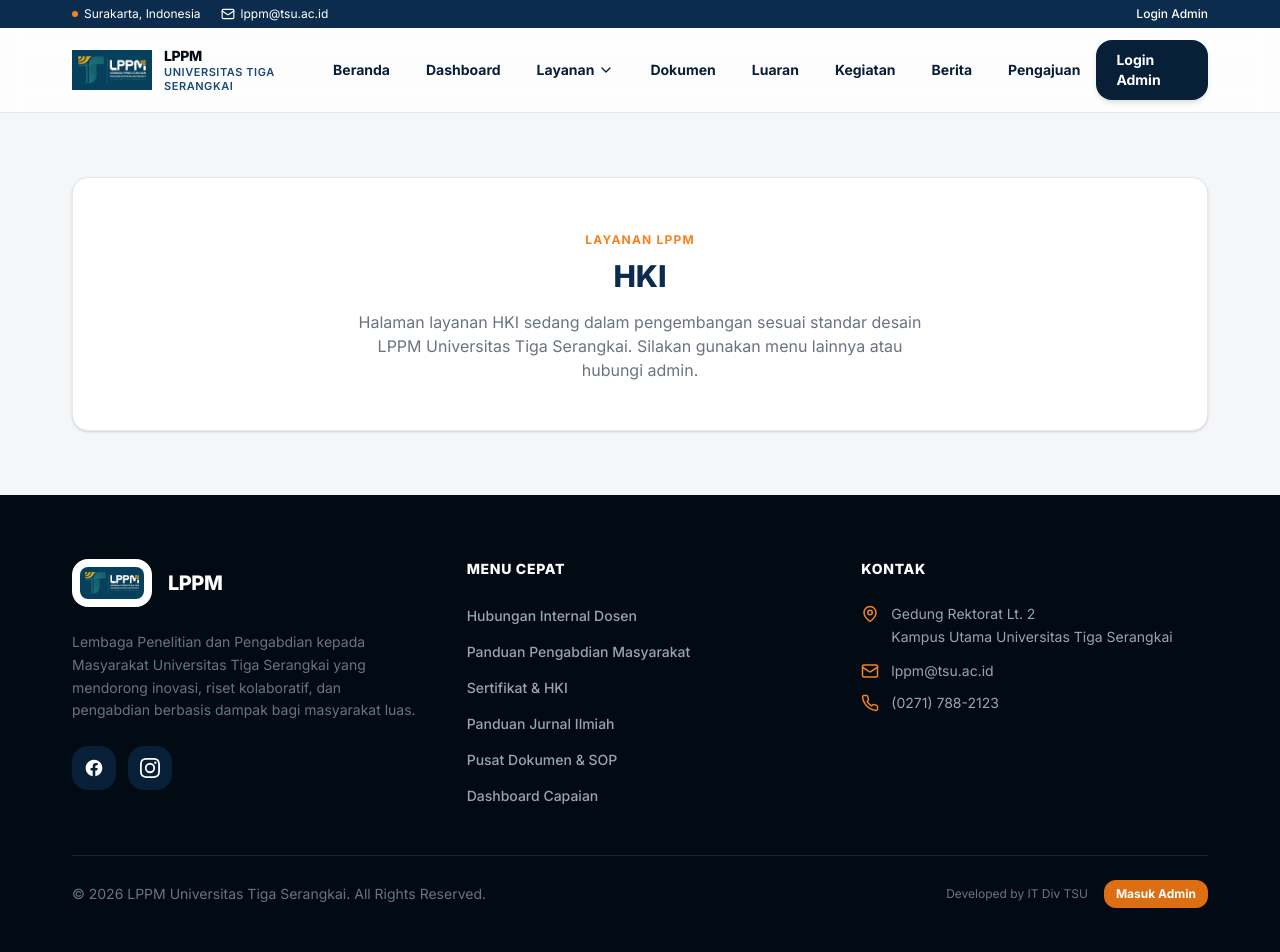
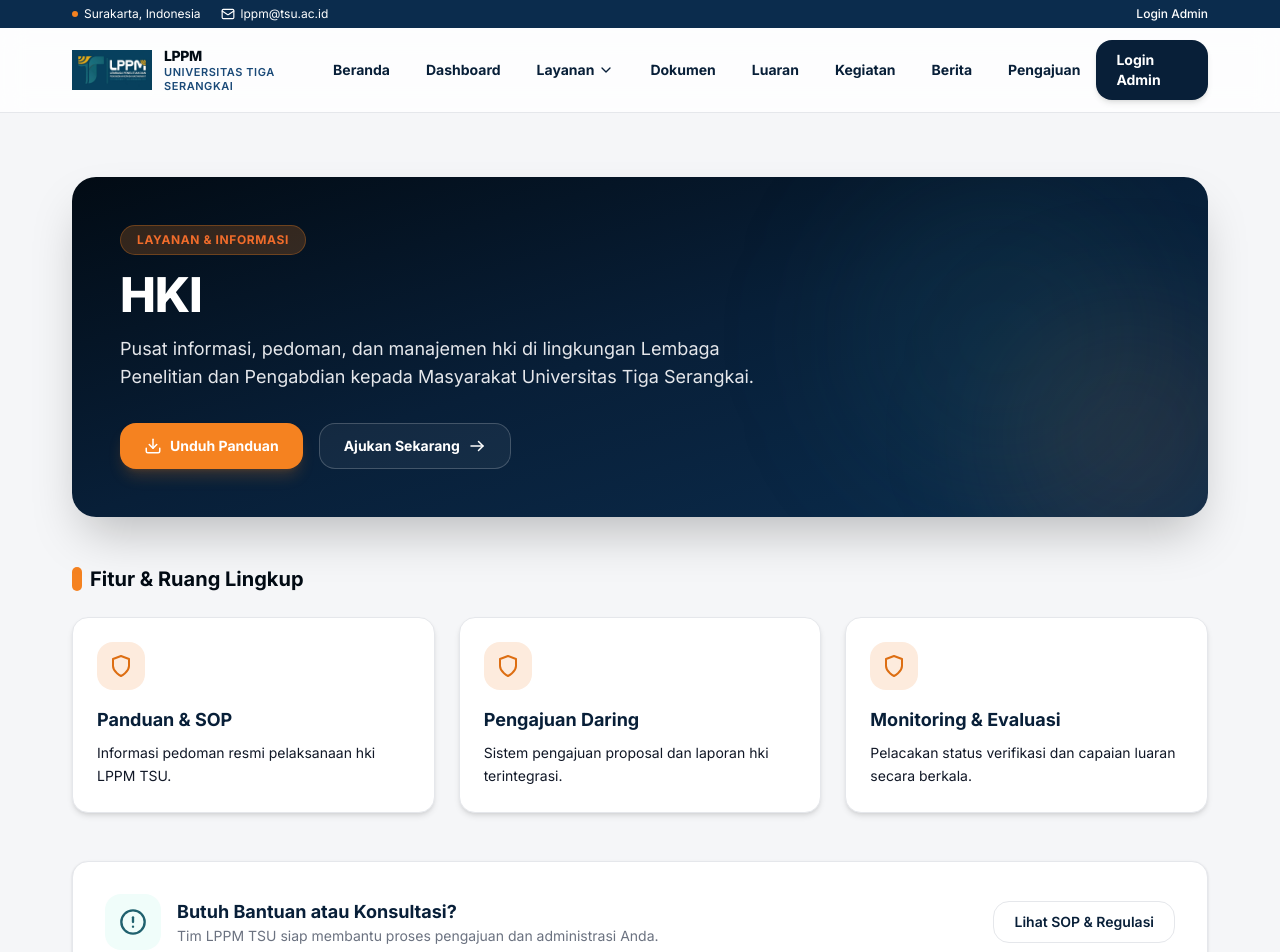
Before and after one commit to bay2514/LPPM, a React (Vite) app in the folder frontend/: page /hki in a window 1280 px wide. Shown: the top 952 px of the page. Built offline with nearby package versions, Linux system fonts and the light colour scheme.

Commit message:
fix(ui): hero konsisten

```diff
--- a/frontend/src/public/pages/Dashboard.jsx
+++ b/frontend/src/public/pages/Dashboard.jsx
@@ -7,22 +7,22 @@
 import { useContentSingle } from "@public/hooks/useContent.js";
 
 // Komponen Grafik (SVG Internal)
-const BarChart = ({ data, title, color = "#3b82f6" }) => {
+const BarChart = ({ data, title, color = "#f58220" }) => {
   const max = Math.max(...data.map(d => d.value), 1);
   return (
-    <div className="bg-navy-900 rounded-lg p-6 border border-navy-800" role="img" aria-label={`Grafik ${title}`}>
-      <h3 className="text-sm font-semibold text-ink-300 mb-4">{title}</h3>
+    <div className="bg-surface rounded-2xl p-6 border border-line shadow-card" role="img" aria-label={`Grafik ${title}`}>
+      <h3 className="text-sm font-bold text-navy-800 mb-4 uppercase tracking-wider">{title}</h3>
       <div className="space-y-3">
         {data.map((d, i) => (
           <div key={i} className="flex items-center gap-3">
-            <span className="w-24 text-xs text-ink-400 truncate">{d.label}</span>
-            <div className="flex-1 h-3 bg-navy-950 rounded-full overflow-hidden">
+            <span className="w-24 text-xs font-medium text-ink-600 truncate">{d.label}</span>
+            <div className="flex-1 h-3 bg-canvas rounded-full overflow-hidden">
               <div
-                className="h-full rounded-full"
+                className="h-full rounded-full transition-all duration-1000 ease-out"
                 style={{ width: `${(d.value / max) * 100}%`, backgroundColor: color }}
               />
             </div>
-            <span className="w-8 text-xs font-bold text-white text-right">{d.value}</span>
+            <span className="w-8 text-xs font-bold text-navy-900 text-right">{d.value}</span>
           </div>
         ))}
       </div>
@@ -52,12 +52,12 @@
   }).sort((a, b) => b.value - a.value).slice(0, 5);
 
   const kpis = [
-    { title: "Penelitian Aktif", value: currentTotals.penelitian, delta: delta(currentYear, selectedProdi, "penelitian"), icon: FileText, color: "text-blue-600 bg-blue-50 border-blue-100" },
-    { title: "PKM Aktif", value: currentTotals.pkm, delta: delta(currentYear, selectedProdi, "pkm"), icon: Award, color: "text-orange-600 bg-orange-50 border-orange-100" },
-    { title: "Publikasi Ilmiah", value: currentTotals.publikasi, delta: delta(currentYear, selectedProdi, "publikasi"), icon: BookOpen, color: "text-emerald-600 bg-emerald-50 border-emerald-100" },
-    { title: "HKI Terdaftar", value: currentTotals.hki, delta: delta(currentYear, selectedProdi, "hki"), icon: Shield, color: "text-purple-600 bg-purple-50 border-purple-100" },
-    { title: "Mitra Strategis", value: currentTotals.mitra, delta: delta(currentYear, selectedProdi, "mitra"), icon: Users, color: "text-indigo-600 bg-indigo-50 border-indigo-100" },
-    { title: "Desa Binaan", value: currentTotals.desa, delta: delta(currentYear, selectedProdi, "desa"), icon: MapPin, color: "text-teal-600 bg-teal-50 border-teal-100" },
+    { title: "Penelitian Aktif", value: currentTotals.penelitian, delta: delta(currentYear, selectedProdi, "penelitian"), icon: FileText, color: "text-orange-600 bg-orange-50 border-orange-100" },
+    { title: "PKM Aktif", value: currentTotals.pkm, delta: delta(currentYear, selectedProdi, "pkm"), icon: Award, color: "text-teal-600 bg-teal-50 border-teal-100" },
+    { title: "Publikasi Ilmiah", value: currentTotals.publikasi, delta: delta(currentYear, selectedProdi, "publikasi"), icon: BookOpen, color: "text-navy-600 bg-navy-50 border-navy-100" },
+    { title: "HKI Terdaftar", value: currentTotals.hki, delta: delta(currentYear, selectedProdi, "hki"), icon: Shield, color: "text-orange-700 bg-orange-100 border-orange-200" },
+    { title: "Mitra Strategis", value: currentTotals.mitra, delta: delta(currentYear, selectedProdi, "mitra"), icon: Users, color: "text-teal-700 bg-teal-100 border-teal-200" },
+    { title: "Desa Binaan", value: currentTotals.desa, delta: delta(currentYear, selectedProdi, "desa"), icon: MapPin, color: "text-navy-700 bg-navy-100 border-navy-200" },
   ];
 
   // Handler Unduh CSV
--- a/frontend/src/public/pages/DashboardCapaian.jsx
+++ b/frontend/src/public/pages/DashboardCapaian.jsx
@@ -1,27 +1,28 @@
 import React, { useState } from "react";
 import { Link } from "react-router-dom";
 import { rowsFor, totals, delta } from "@shared/lib/analytics.js";
+import PageHero from "@shared/components/ui/PageHero.jsx";
 import { UPDATED, PRODI } from "@shared/lib/dashboardData.js";
 import { latestOutputs } from "@shared/lib/mock.js";
 import { FileText, Award, BookOpen, Shield, Users, MapPin, TrendingUp, TrendingDown, Download, Search, ArrowRight } from "@shared/components/ui/Icons.jsx";
 
 // Komponen Grafik (SVG Internal)
-const BarChart = ({ data, title, color = "#3b82f6" }) => {
+const BarChart = ({ data, title, color = "#f58220" }) => {
   const max = Math.max(...data.map(d => d.value), 1);
   return (
-    <div className="bg-navy-900 rounded-lg p-6 border border-navy-800" role="img" aria-label={`Grafik ${title}`}>
-      <h3 className="text-sm font-semibold text-ink-300 mb-4">{title}</h3>
+    <div className="bg-surface rounded-2xl p-6 border border-line shadow-card" role="img" aria-label={`Grafik ${title}`}>
+      <h3 className="text-sm font-bold text-navy-800 mb-4 uppercase tracking-wider">{title}</h3>
       <div className="space-y-3">
         {data.map((d, i) => (
           <div key={i} className="flex items-center gap-3">
-            <span className="w-24 text-xs text-ink-400 truncate">{d.label}</span>
-            <div className="flex-1 h-3 bg-navy-950 rounded-full overflow-hidden">
+            <span className="w-24 text-xs font-medium text-ink-600 truncate">{d.label}</span>
+            <div className="flex-1 h-3 bg-canvas rounded-full overflow-hidden">
               <div
-                className="h-full rounded-full"
+                className="h-full rounded-full transition-all duration-1000 ease-out"
                 style={{ width: `${(d.value / max) * 100}%`, backgroundColor: color }}
               />
             </div>
-            <span className="w-8 text-xs font-bold text-white text-right">{d.value}</span>
+            <span className="w-8 text-xs font-bold text-navy-900 text-right">{d.value}</span>
           </div>
         ))}
       </div>
@@ -45,12 +46,12 @@
   }).sort((a, b) => b.value - a.value).slice(0, 5);
 
   const kpis = [
-    { title: "Penelitian Aktif", value: currentTotals.penelitian, delta: delta(currentYear, selectedProdi, "penelitian"), icon: FileText, color: "text-blue-600 bg-blue-50 border-blue-100" },
-    { title: "PKM Aktif", value: currentTotals.pkm, delta: delta(currentYear, selectedProdi, "pkm"), icon: Award, color: "text-orange-600 bg-orange-50 border-orange-100" },
-    { title: "Publikasi Ilmiah", value: currentTotals.publikasi, delta: delta(currentYear, selectedProdi, "publikasi"), icon: BookOpen, color: "text-emerald-600 bg-emerald-50 border-emerald-100" },
-    { title: "HKI Terdaftar", value: currentTotals.hki, delta: delta(currentYear, selectedProdi, "hki"), icon: Shield, color: "text-purple-600 bg-purple-50 border-purple-100" },
-    { title: "Mitra Strategis", value: currentTotals.mitra, delta: delta(currentYear, selectedProdi, "mitra"), icon: Users, color: "text-indigo-600 bg-indigo-50 border-indigo-100" },
-    { title: "Desa Binaan", value: currentTotals.desa, delta: delta(currentYear, selectedProdi, "desa"), icon: MapPin, color: "text-teal-600 bg-teal-50 border-teal-100" },
+    { title: "Penelitian Aktif", value: currentTotals.penelitian, delta: delta(currentYear, selectedProdi, "penelitian"), icon: FileText, color: "text-orange-600 bg-orange-50 border-orange-100" },
+    { title: "PKM Aktif", value: currentTotals.pkm, delta: delta(currentYear, selectedProdi, "pkm"), icon: Award, color: "text-teal-600 bg-teal-50 border-teal-100" },
+    { title: "Publikasi Ilmiah", value: currentTotals.publikasi, delta: delta(currentYear, selectedProdi, "publikasi"), icon: BookOpen, color: "text-navy-600 bg-navy-50 border-navy-100" },
+    { title: "HKI Terdaftar", value: currentTotals.hki, delta: delta(currentYear, selectedProdi, "hki"), icon: Shield, color: "text-orange-700 bg-orange-100 border-orange-200" },
+    { title: "Mitra Strategis", value: currentTotals.mitra, delta: delta(currentYear, selectedProdi, "mitra"), icon: Users, color: "text-teal-700 bg-teal-100 border-teal-200" },
+    { title: "Desa Binaan", value: currentTotals.desa, delta: delta(currentYear, selectedProdi, "desa"), icon: MapPin, color: "text-navy-700 bg-navy-100 border-navy-200" },
   ];
 
   // Handler Unduh CSV
@@ -75,16 +76,12 @@
 
   return (
     <div className="min-h-screen bg-canvas pb-16">
-      <section className="bg-navy-950 text-white py-12 px-4 md:px-8 border-b border-navy-800">
-        <div className="mx-auto max-w-container">
-          <div className="inline-flex items-center gap-2 rounded-full bg-navy-800/80 px-3 py-1 text-xs font-semibold text-orange-400 mb-4 border border-navy-700">
-            DASHBOARD CAPAIAN
-          </div>
-          <h1 className="text-3xl md:text-4xl font-extrabold tracking-tight text-white mb-3">Dashboard Capaian LPPM</h1>
-          <p className="text-ink-300 text-sm md:text-base max-w-2xl mb-4">Monitoring kinerja penelitian, pengabdian masyarakat, publikasi, dan hilirisasi.</p>
-          <div className="text-xs font-medium text-ink-400">Diperbarui: {UPDATED}</div>
-        </div>
-      </section>
+      <PageHero
+        badge="DASHBOARD CAPAIAN"
+        title="Dashboard Capaian LPPM"
+        description="Monitoring kinerja penelitian, pengabdian masyarakat, publikasi, dan hilirisasi."
+        updated={UPDATED}
+      />
 
       {/* Filter Bar */}
       <section className="mx-auto max-w-container px-4 md:px-8 mt-6">
@@ -157,21 +154,21 @@
         <h2 className="text-2xl font-bold text-navy-950 mb-6">Pulse LPPM</h2>
         <div className="grid md:grid-cols-2 gap-6">
           <BarChart data={chartData} title={`Top 5 Prodi Penelitian (${selectedYear})`} />
-          <div className="bg-surface p-6 rounded-lg border border-line shadow-card flex flex-col justify-between">
+          <div className="bg-[#172235] p-6 rounded-2xl border border-navy-800 flex flex-col justify-between">
             <div>
-              <h3 className="text-sm font-semibold text-ink-700 mb-4">Ringkasan Kinerja {selectedYear}</h3>
+              <h3 className="text-sm font-semibold text-white/70 mb-4">Ringkasan Kinerja {selectedYear}</h3>
               <div className="space-y-4">
-                <div className="p-4 bg-orange-50 border border-orange-100 rounded-lg">
-                  <div className="text-sm text-orange-800">Total Pendanaan Riset & PKM</div>
-                  <div className="text-2xl font-bold text-orange-950">Rp {currentTotals.danaJuta.toLocaleString("id-ID")} Juta</div>
+                <div className="p-4 bg-[#0f172a] border border-white/10 rounded-xl">
+                  <div className="text-sm text-white/60">Total Pendanaan Riset & PKM</div>
+                  <div className="text-2xl font-bold text-orange-400">Rp {currentTotals.danaJuta.toLocaleString("id-ID")} Juta</div>
                 </div>
-                <div className="p-4 bg-navy-50 border border-navy-100 rounded-lg">
-                  <div className="text-sm text-navy-800">Total Luaran (Publikasi + HKI)</div>
-                  <div className="text-2xl font-bold text-navy-950">{(currentTotals.publikasi + currentTotals.hki).toLocaleString("id-ID")}</div>
+                <div className="p-4 bg-[#0f172a] border border-white/10 rounded-xl">
+                  <div className="text-sm text-white/60">Total Luaran (Publikasi + HKI)</div>
+                  <div className="text-2xl font-bold text-white">{(currentTotals.publikasi + currentTotals.hki).toLocaleString("id-ID")}</div>
                 </div>
               </div>
             </div>
-            <div className="mt-4 text-xs text-ink-500 italic">
+            <div className="mt-4 text-xs text-white/40 italic">
               * Data diambil dari database LPPM TSU yang terintegrasi dengan Sistem Informasi Akademik.
             </div>
           </div>
--- a/frontend/src/public/pages/PlaceholderPage.jsx
+++ b/frontend/src/public/pages/PlaceholderPage.jsx
@@ -1,12 +1,96 @@
-export default function PlaceholderPage({ title }) {
+import { Link } from "react-router-dom";
+import { FileText, Download, ArrowRight, Shield, AlertCircle } from "@shared/components/ui/Icons.jsx";
+
+export default function PlaceholderPage({ title, description, features = [] }) {
+  const defaultFeatures = [
+    { title: "Panduan & SOP", desc: `Informasi pedoman resmi pelaksanaan ${title.toLowerCase()} LPPM TSU.` },
+    { title: "Pengajuan Daring", desc: `Sistem pengajuan proposal dan laporan ${title.toLowerCase()} terintegrasi.` },
+    { title: "Monitoring & Evaluasi", desc: `Pelacakan status verifikasi dan capaian luaran secara berkala.` },
+  ];
+
+  const displayFeatures = features.length > 0 ? features : defaultFeatures;
+
   return (
-    <div className="mx-auto max-w-container px-4 py-16 md:px-6 lg:px-8">
-      <div className="rounded-2xl border border-line bg-surface p-12 text-center shadow-card">
-        <span className="text-xs font-bold uppercase tracking-widest text-orange-500">LAYANAN LPPM</span>
-        <h1 className="mt-2 text-3xl font-extrabold text-navy-800">{title}</h1>
-        <p className="mt-4 text-base text-ink-500 max-w-xl mx-auto">
-          Halaman layanan {title} sedang dalam pengembangan sesuai standar desain LPPM Universitas Tiga Serangkai. Silakan gunakan menu lainnya atau hubungi admin.
-        </p>
+    <div className="bg-canvas min-h-[calc(100vh-200px)] py-12 md:py-16">
+      <div className="mx-auto max-w-container px-4 md:px-6 lg:px-8">
+        {/* Header Hero Card */}
+        <div className="relative overflow-hidden rounded-3xl bg-gradient-to-br from-navy-950 via-navy-900 to-navy-800 p-8 md:p-12 text-white shadow-2xl mb-12">
+          <div className="relative z-10 max-w-2xl">
+            <span className="inline-block rounded-full bg-orange-500/20 px-4 py-1.5 text-xs font-bold uppercase tracking-wider text-orange-400 border border-orange-500/30 mb-4">
+              Layanan & Informasi
+            </span>
+            <h1 className="text-3xl md:text-5xl font-extrabold tracking-tight mb-4 text-white">
+              {title}
+            </h1>
+            <p className="text-ink-200 text-base md:text-lg leading-relaxed">
+              {description || `Pusat informasi, pedoman, dan manajemen ${title.toLowerCase()} di lingkungan Lembaga Penelitian dan Pengabdian kepada Masyarakat Universitas Tiga Serangkai.`}
+            </p>
+            <div className="mt-8 flex flex-wrap gap-4">
+              <Link
+                to="/dokumen"
+                className="inline-flex items-center gap-2 rounded-xl bg-orange-500 px-6 py-3 text-sm font-bold text-white shadow-lg shadow-orange-500/20 hover:bg-orange-600 transition-all"
+              >
+                <Download size={18} />
+                Unduh Panduan
+              </Link>
+              <Link
+                to="/pengajuan"
+                className="inline-flex items-center gap-2 rounded-xl border border-white/20 bg-white/5 px-6 py-3 text-sm font-bold text-white hover:bg-white/10 transition-all"
+              >
+                Ajukan Sekarang
+                <ArrowRight size={18} />
+              </Link>
+            </div>
+          </div>
+          {/* Subtle background decoration */}
+          <div className="absolute -right-12 -bottom-12 w-64 h-64 rounded-full bg-orange-500/10 blur-3xl pointer-events-none" />
+          <div className="absolute right-12 top-0 w-80 h-80 rounded-full bg-teal-500/10 blur-3xl pointer-events-none" />
+        </div>
+
+        {/* Feature Grid */}
+        <div className="mb-12">
+          <h2 className="text-xl font-bold text-navy-950 mb-6 flex items-center gap-2">
+            <span className="w-2.5 h-6 bg-orange-500 rounded-full inline-block" />
+            Fitur & Ruang Lingkup
+          </h2>
+          <div className="grid gap-6 md:grid-cols-3">
+            {displayFeatures.map((item, idx) => (
+              <div
+                key={idx}
+                className="group relative rounded-2xl border border-line bg-surface p-6 shadow-md transition-all hover:-translate-y-1 hover:border-orange-500/40 hover:shadow-xl"
+              >
+                <div className="mb-4 inline-flex p-3 rounded-xl bg-orange-50 text-orange-600 group-hover:bg-orange-500 group-hover:text-white transition-colors">
+                  <Shield size={24} />
+                </div>
+                <h3 className="text-lg font-bold text-navy-900 mb-2 group-hover:text-orange-600 transition-colors">
+                  {item.title}
+                </h3>
+                <p className="text-sm text-ink-600 leading-relaxed">
+                  {item.desc}
+                </p>
+              </div>
+            ))}
+          </div>
+        </div>
+
+        {/* Help / Contact Section */}
+        <div className="rounded-2xl border border-line bg-surface p-8 shadow-card flex flex-col md:flex-row items-center justify-between gap-6">
+          <div className="flex items-center gap-4">
+            <div className="p-3.5 rounded-2xl bg-teal-50 text-teal-600">
+              <AlertCircle size={28} />
+            </div>
+            <div>
+              <h3 className="font-bold text-navy-900 text-lg">Butuh Bantuan atau Konsultasi?</h3>
+              <p className="text-sm text-ink-500">Tim LPPM TSU siap membantu proses pengajuan dan administrasi Anda.</p>
+            </div>
+          </div>
+          <Link
+            to="/dokumen"
+            className="inline-flex items-center gap-2 rounded-xl border border-line px-5 py-2.5 text-sm font-semibold text-navy-900 hover:bg-canvas transition-colors whitespace-nowrap"
+          >
+            Lihat SOP & Regulasi
+          </Link>
+        </div>
       </div>
     </div>
   );
--- a/frontend/src/public/routes/index.jsx
+++ b/frontend/src/public/routes/index.jsx
@@ -11,12 +11,16 @@
 const Berita = lazy(() => import("@public/pages/Berita.jsx"));
 const Kegiatan = lazy(() => import("@public/pages/Kegiatan.jsx"));
 const Kerjasama = lazy(() => import("@public/pages/Kerjasama.jsx"));
+const Penelitian = lazy(() => import("@public/pages/Penelitian.jsx"));
+const Pengabdian = lazy(() => import("@public/pages/Pengabdian.jsx"));
+const Publikasi = lazy(() => import("@public/pages/Publikasi.jsx"));
+const HKI = lazy(() => import("@public/pages/HKI.jsx"));
 const NotFound = lazy(() => import("@public/pages/NotFound.jsx"));
 const Layout = lazy(() => import("@public/layouts/Layout.jsx"));
 
 const Loading = () => (
-  <div className="min-h-screen flex items-center justify-center bg-gray-50/50">
-    <div className="w-8 h-8 border-4 border-blue-600 border-t-transparent rounded-full animate-spin" />
+  <div className="min-h-screen flex items-center justify-center bg-canvas">
+    <div className="w-8 h-8 border-4 border-orange-500 border-t-transparent rounded-full animate-spin" />
   </div>
 );
 
@@ -34,6 +38,10 @@
           <Route path="/berita" element={<Berita />} />
           <Route path="/kegiatan" element={<Kegiatan />} />
           <Route path="/kerjasama" element={<Kerjasama />} />
+          <Route path="/penelitian" element={<Penelitian />} />
+          <Route path="/pengabdian" element={<Pengabdian />} />
+          <Route path="/publikasi" element={<Publikasi />} />
+          <Route path="/hki" element={<HKI />} />
           <Route path="*" element={<NotFound />} />
         </Route>
       </Routes>
--- /dev/null
+++ b/frontend/src/shared/components/ui/PageHero.jsx
@@ -0,0 +1,17 @@
+export default function PageHero({ badge, title, description, updated, children }) {
+  return (
+    <section className="bg-gradient-to-br from-navy-950 via-navy-900 to-navy-800 py-12 px-4 md:px-8 border-b border-navy-800 text-white">
+      <div className="mx-auto max-w-container">
+        {badge && (
+          <div className="inline-flex items-center gap-2 rounded-full bg-navy-800/80 px-3 py-1 text-xs font-semibold text-orange-400 mb-4 border border-navy-700">
+            {badge}
+          </div>
+        )}
+        <h1 className="text-3xl md:text-4xl font-extrabold tracking-tight text-white mb-3">{title}</h1>
+        {description && <p className="text-ink-300 text-sm md:text-base max-w-2xl mb-4">{description}</p>}
+        {updated && <div className="text-xs font-medium text-ink-400">Diperbarui: {updated}</div>}
+        {children && <div className="mt-6">{children}</div>}
+      </div>
+    </section>
+  );
+}
```
Also changed, not shown: frontend/src/public/components/sections/NewsCard.jsx (+10 -7 lines), frontend/src/public/components/sections/ServiceCard.jsx (+6 -3 lines), frontend/src/public/components/sections/StatCard.jsx (+4 -4 lines), frontend/src/public/pages/Home.jsx (+5 -3 lines).
